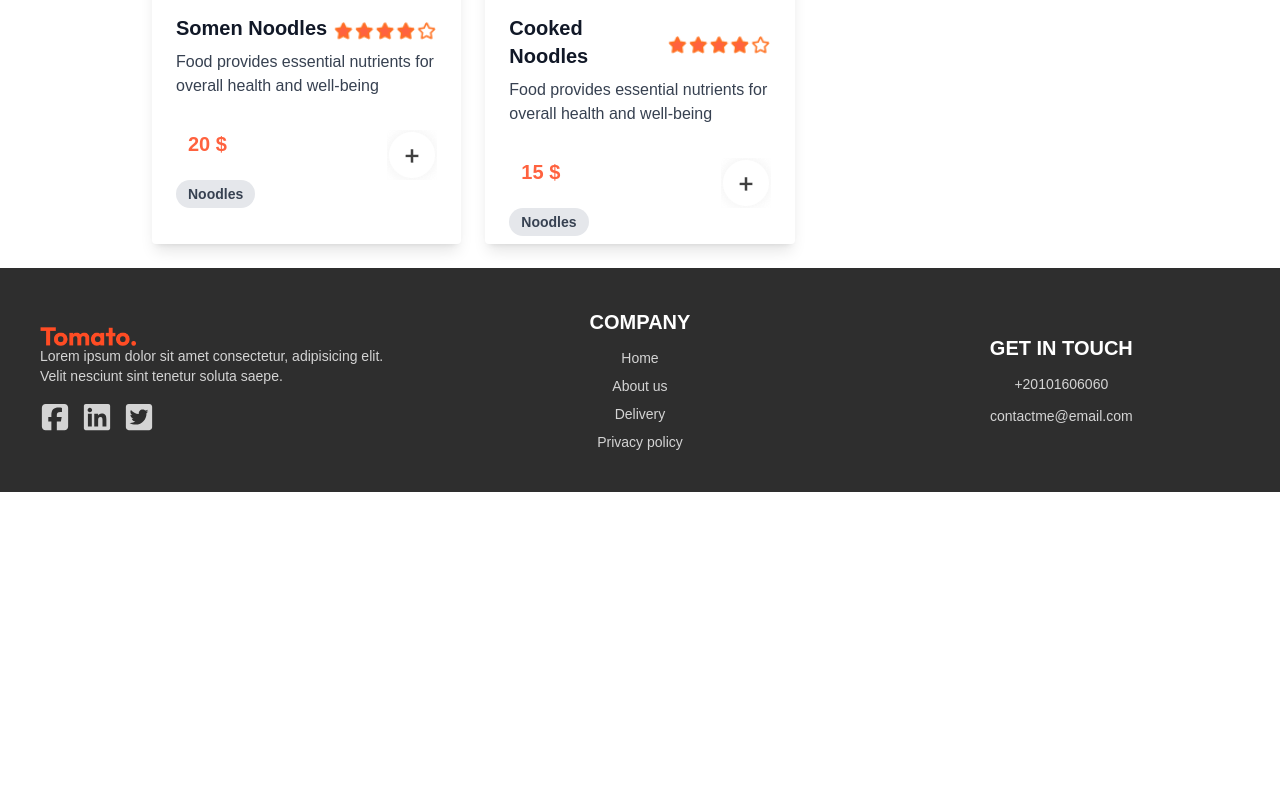
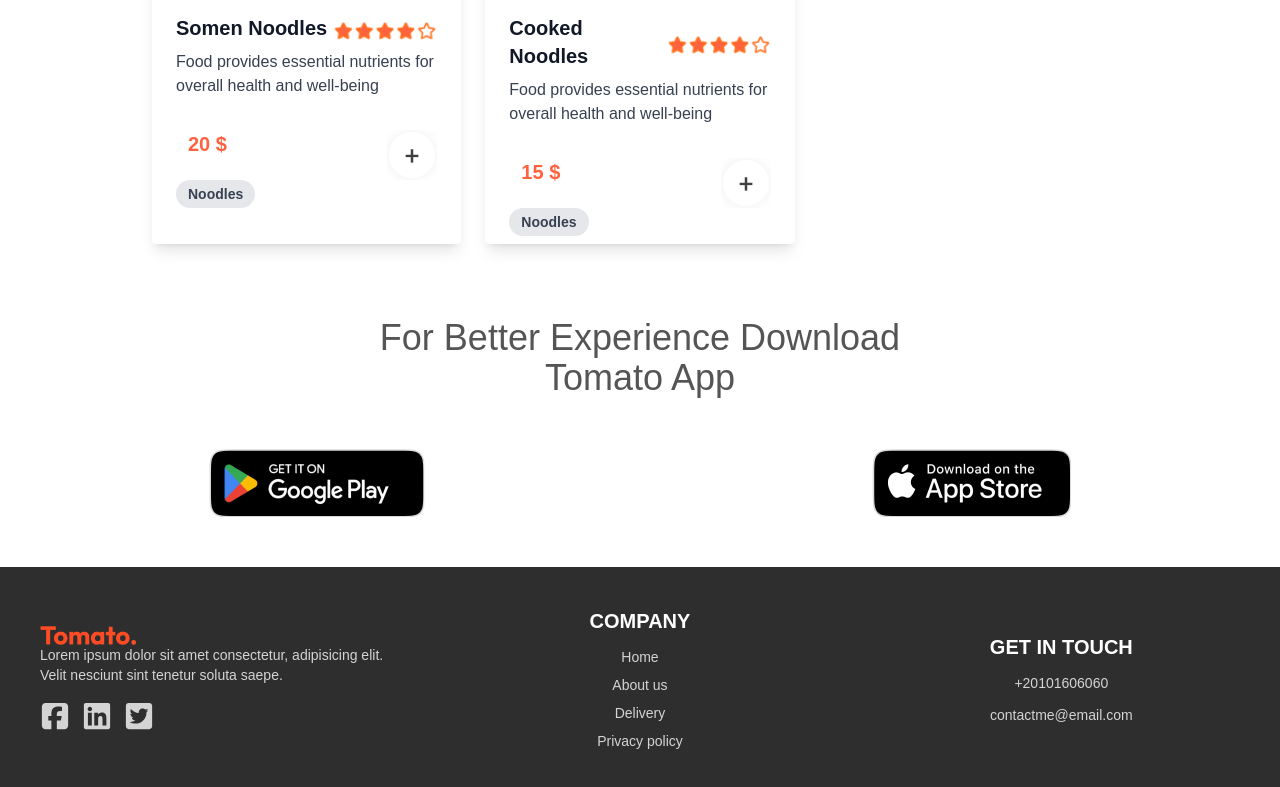
Before and after one commit to Abdelmoneim21/Restaurant-Delivery, a React (Vite) app: page / in a window 1280 px wide. Shown: the part 5913-6700 px from the top of the page. Before the commit the page ends 6405 px from the top, so only its background shows below. Built offline with nearby package versions, Linux system fonts and the light colour scheme; a web font is replaced by a local one.

Commit message:
download the app section added

```diff
--- /dev/null
+++ b/src/components/AppLoad/AppLoad.jsx
@@ -0,0 +1,23 @@
+import { assets } from "../../assets/assets";
+
+export default function AppLoad() {
+  return (
+    <div className="AppLoad mt-[50px] mb-[30px]">
+      <p className="text-center text-4xl text-[#555]">
+        For Better Experience Download <br></br>Tomato App
+      </p>
+      <div className="images md:flex mt-[50px] justify-center gap-[30px]">
+        <img
+          src={assets.play_store}
+          alt="playstore"
+          className="pointer max-w-[250px] hover:w-[250px] m-auto"
+        />
+        <img
+          src={assets.app_store}
+          alt="play Store"
+          className="pointer hover:w-[250px] m-auto"
+        />
+      </div>
+    </div>
+  );
+}
--- a/src/components/Footer/Footer.jsx
+++ b/src/components/Footer/Footer.jsx
@@ -5,7 +5,7 @@ import { FaTwitterSquare } from "react-icons/fa";
 
 export default function Footer() {
   return (
-    <div className="footer grid gap-6 md:grid-cols-3 items-center px-5 py-10 text-[#d4d4d4] bg-[#2e2e2e]">
+    <div className="footer grid gap-6 md:grid-cols-3 items-center mt-[50px] px-5 py-10 text-[#d4d4d4] bg-[#2e2e2e]">
       {/* Left Section */}
       <div className="left text-center md:text-start px-5">
         <img
--- a/src/pages/Home/Home.jsx
+++ b/src/pages/Home/Home.jsx
@@ -1,3 +1,4 @@
+import AppLoad from "../../components/AppLoad/AppLoad";
 import ExploreMenu from "../../components/ExploreMenu/ExploreMenu";
 import FoodDisplay from "../../components/FoodDisplay/FoodDisplay";
 import Header from "../../components/Header/Header";
@@ -9,6 +10,7 @@ export default function Home() {
       <Header />
       <ExploreMenu category={category} setCategory={setCategory} />
       <FoodDisplay category={category} />
+      <AppLoad />
     </div>
   );
 }
```
